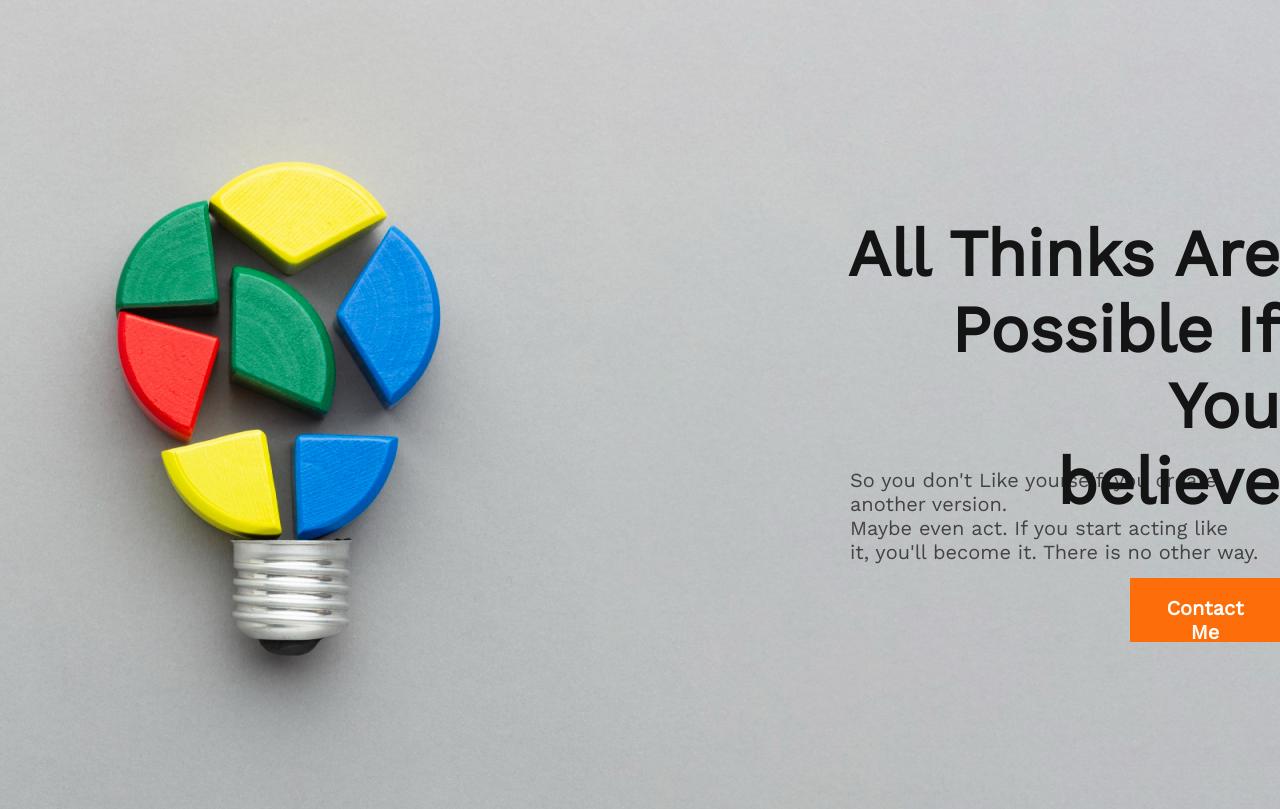
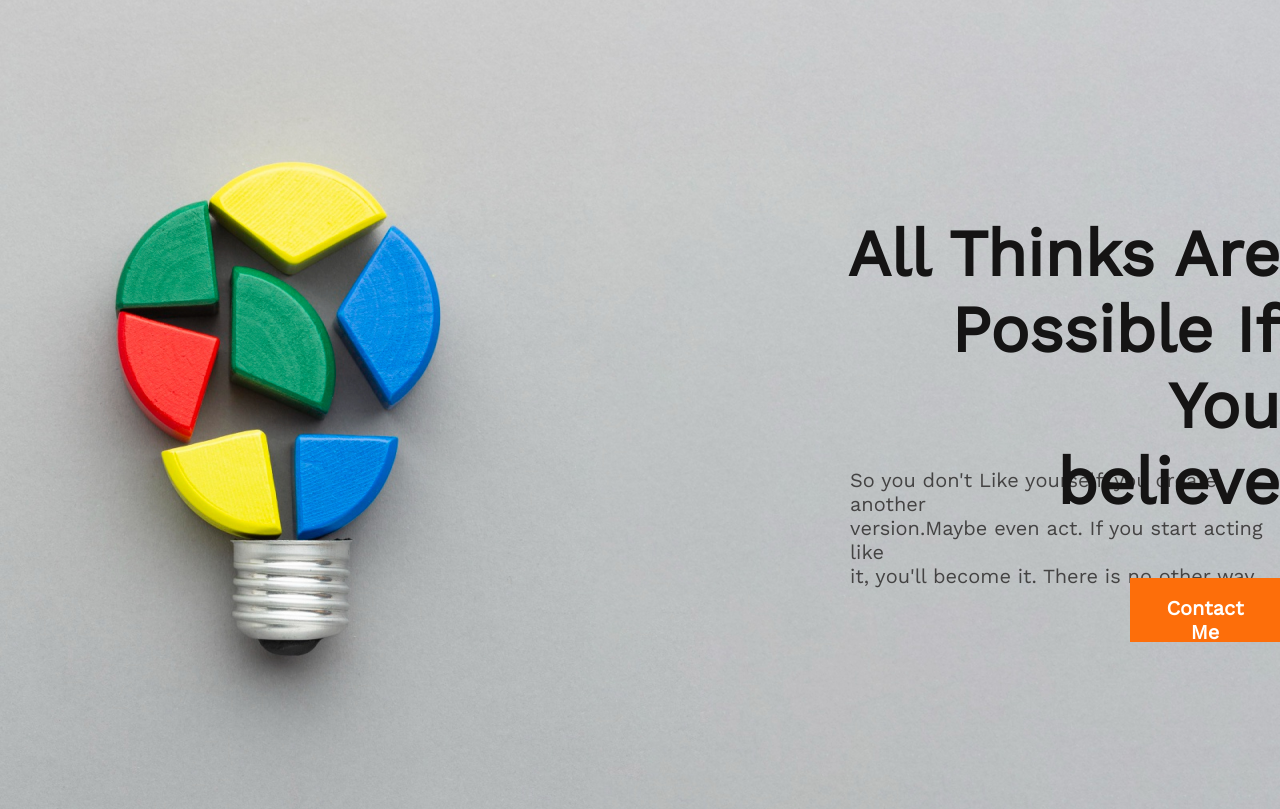
Before and after one commit to mohima-mimino11/new-year-new-me-2, a plain HTML site: page index.html in a window 1280 px wide. Shown: the top 809 px of the page. Drawn offline with nearby package versions, Linux system fonts and the light colour scheme.

Commit message:
changes in header made

```diff
--- a/index.html
+++ b/index.html
@@ -15,7 +15,7 @@
         <div class="banner">
         <img src="images/banner/banner2.png">
         <h1 class="banner-title">All Thinks Are <br>Possible If You <br> believe</h1>
-        <p class="banner-description">So you don't Like yourself, you create another version. <br> Maybe even act. If you start acting like <br> it, you'll become it. There is no other way.</p>
+        <p class="banner-description">So you don't Like yourself, you create another <br> version.Maybe even act. If you start acting like <br> it, you'll become it. There is no other way.</p>
         <button class="btn-primary">Contact Me</button>
         </div>
 
```
